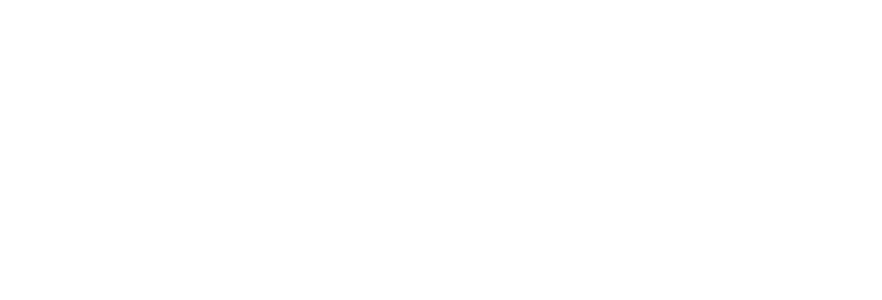
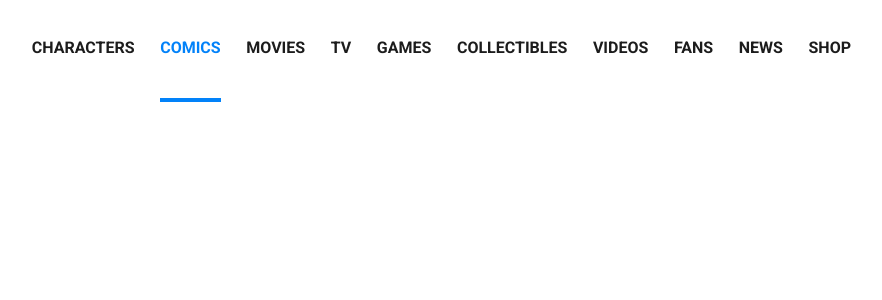
Before and after one commit to GianfrancoGhiani/vite-comics, a Vue app: page / in a window 1280 px wide. Shown: the top 300 px of the page, without its empty margins (237-1119 px from the left). Built offline with nearby package versions, Linux system fonts and the light colour scheme.

Commit message:
header created

```diff
--- a/src/assets/styles/general.scss
+++ b/src/assets/styles/general.scss
@@ -0,0 +1,9 @@
+@import url('https://fonts.googleapis.com/css2?family=Roboto:ital,wght@0,400;0,500;0,700;0,900;1,400;1,500;1,700;1,900&display=swap');
+*{
+    margin: 0;
+    padding: 0;
+    box-sizing: border-box;
+}
+body{
+    font-family: 'Roboto', sans-serif;
+}
--- a/src/assets/styles/partials/_mixim.scss
+++ b/src/assets/styles/partials/_mixim.scss
@@ -0,0 +1,5 @@
+@mixin my-flex-row {
+    display: flex;
+    flex-flow: row nowrap;
+    align-items: center;
+}
--- a/src/assets/styles/partials/_variables.scss
+++ b/src/assets/styles/partials/_variables.scss
@@ -0,0 +1,4 @@
+/* color palette */
+$lightblue: #0282F9;
+$dark: #1C1C1C;
+$grey-text: #959595;
--- a/src/components/HeaderComponent.vue
+++ b/src/components/HeaderComponent.vue
@@ -1,15 +1,125 @@
 <template>
-    <div>
-
-    </div>
+    <section>
+        <!-- logo -->
+        <div class="logo">
+            <img src="../assets/img/dc-logo.png" alt="DC Logo">
+        </div>
+        <!-- navbar -->
+        <ul>
+            <li v-for="(ref, index) in references" :key="index" :class="ref.current ? 'active' : ''">
+                <a :href="ref.url" class="caps" :class="ref.current ? 'active' : ''">{{ref.text}}</a>
+            </li>
+        </ul>
+    </section>
 </template>
 
 <script>
     export default {
         name: 'HeaderComponent',
+        data() {
+            return {
+                //list of navbar items
+                references: [
+                    {
+                    text: "characters",
+                    url: "#",
+                    current: false,
+                },
+                {
+                    text: "comics",
+                    url: "#",
+                    current: true,
+                },
+                {
+                    text: "movies",
+                    url: "#",
+                    current: false,
+                },
+                {
+                    text: "tv",
+                    url: "#",
+                    current: false,
+                },
+                {
+                    text: "games",
+                    url: "#",
+                    current: false,
+                },
+                {
+                    text: "collectibles",
+                    url: "#",
+                    current: false,
+                },
+                {
+                    text: "videos",
+                    url: "#",
+                    current: false,
+                },
+                {
+                    text: "fans",
+                    url: "#",
+                    current: false,
+                },
+                {
+                    text: "news",
+                    url: "#",
+                    current: false,
+                },
+                {
+                    text: "shop",
+                    url: "#",
+                    current: false,
+                },
+                ]
+            }
+        },
     }
 </script>
 
 <style lang="scss" scoped>
+@use '../assets/styles/partials/variables.scss' as *;
+@use '../assets/styles/partials/mixim.scss' as *;
+section{
+    height: 100px;
+    width: 60%;
+    margin: 0 auto;
+    max-width: 1170px;
+    @include my-flex-row;
+    justify-content: space-between;
+    ul{
+        @include my-flex-row;
+
+    }
+}
+.logo{
+
+    img{
+        max-width: 100%;
+        width: 80%;
+    }
+}
+li{
+    list-style: none;
+    font-weight: 600;
+    margin: 0.8rem;
+    line-height: 100px;
+    border-bottom: 4px solid transparent;
+
+    .caps{
+        text-transform: uppercase;
+        text-decoration: none;
+        color: $dark;
+    }
+    &:hover, &.active{
+        cursor: pointer;
+        a{
+        color: $lightblue;
+
+        }
+        border-bottom: 4px solid $lightblue;
+    }
+}
+
+
 
 </style>
```
